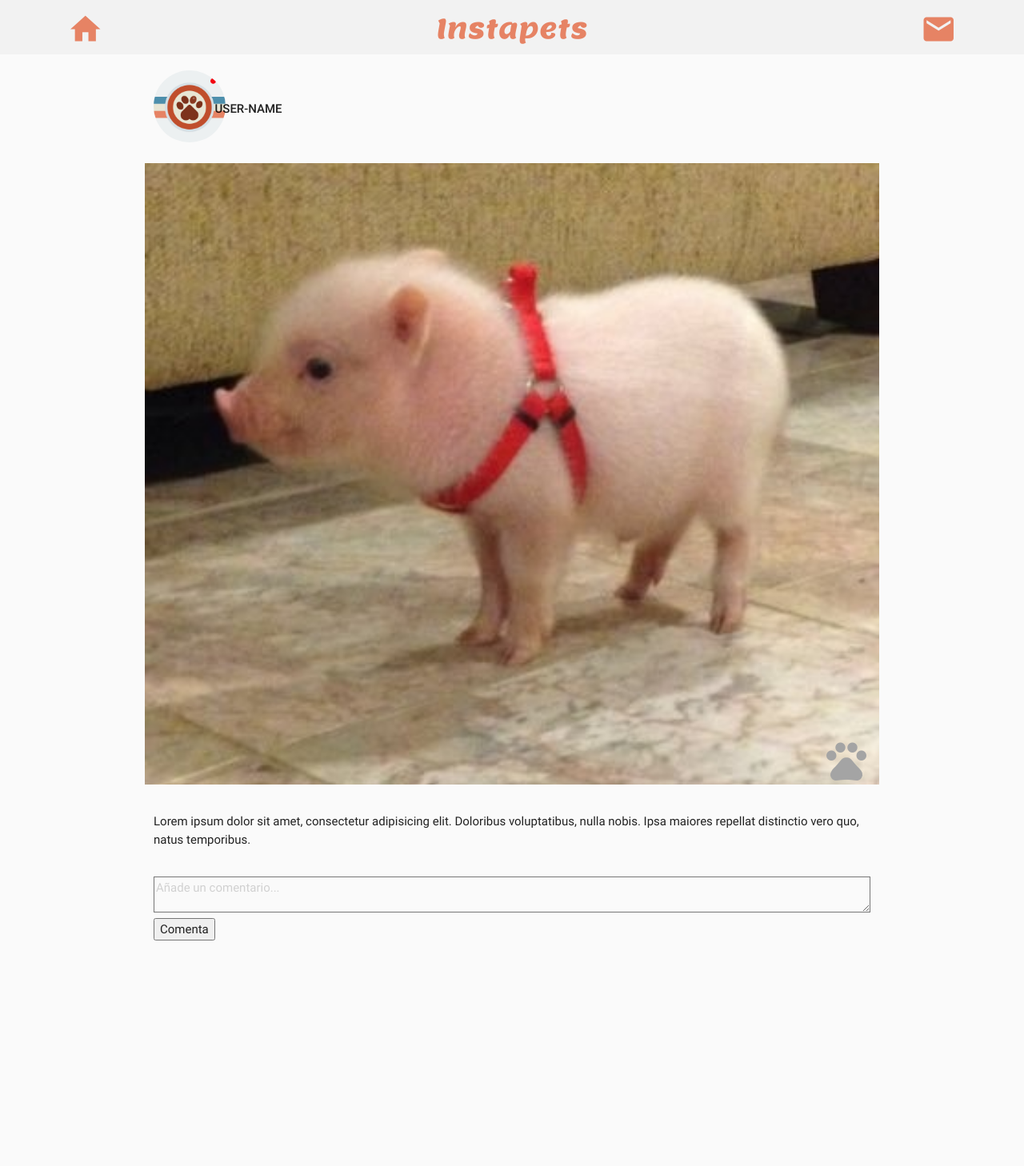
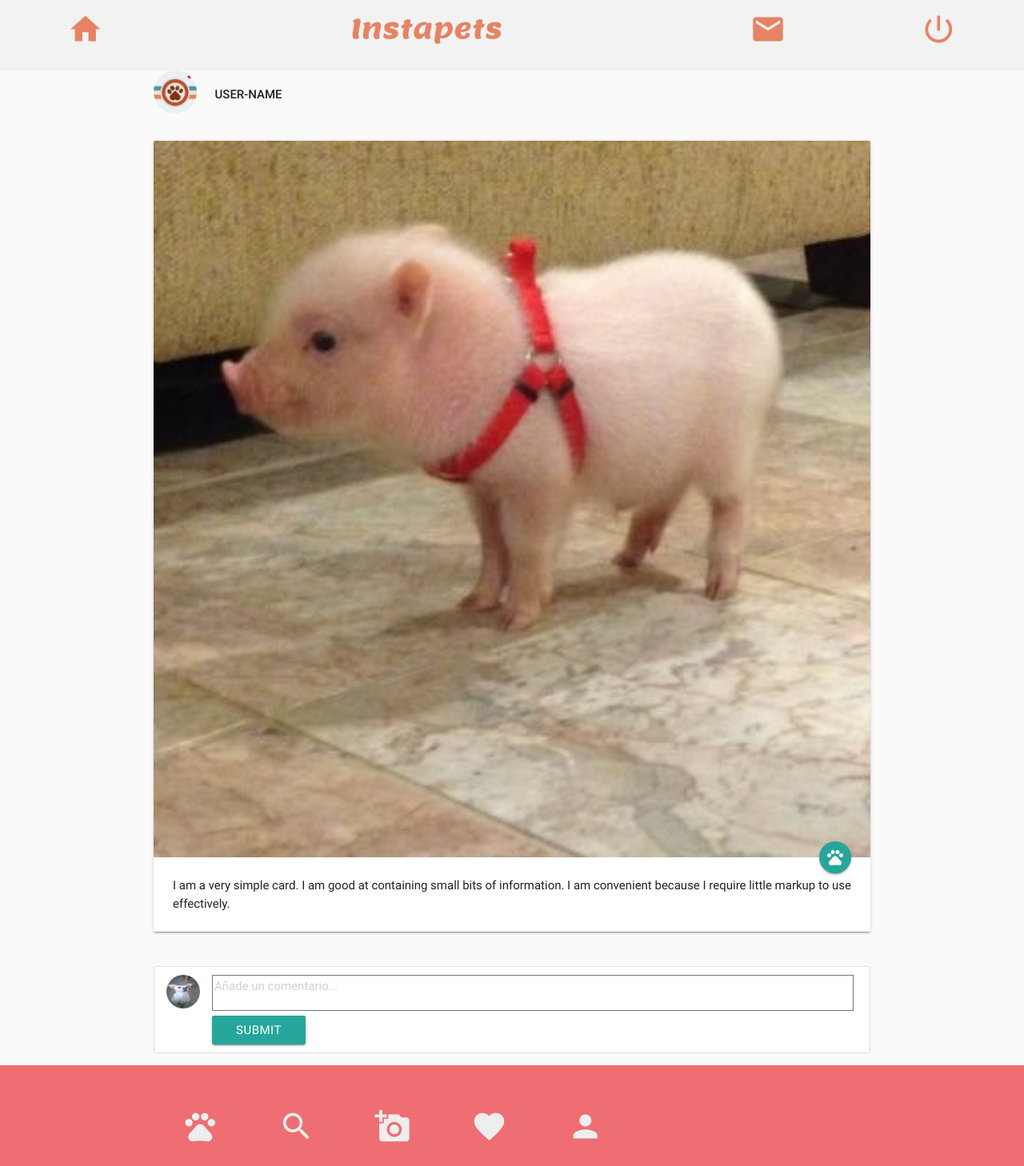
Before and after one commit to bimiriya/instapets, a plain HTML site: page inicio.html in a window 1280 px wide. Shown: the whole page at 80% size. Before the commit the page ends 1176 px from the top, so only its background shows below. Drawn offline with nearby package versions, Linux system fonts and the light colour scheme.

Commit message:
pagina de inicio

```diff
--- a/assets/css/main.css
+++ b/assets/css/main.css
@@ -1,8 +1,13 @@
 body{
   margin: 0 auto;
   background-color: #FAFAFA;
+  display: flex;
+  min-height: 100vh;
+  flex-direction: column;
 }
-
+ main {
+    flex: 1 0 auto;
+  }
 .logo{
   font-size: 60px;
   font-family: 'Lemon', cursive;
@@ -52,21 +57,24 @@ header{
   font-size: 300%;
   margin-top: 6%;
 }
-.user-photo {
-  width: 7vw;
-  border-radius: 50%;
-}
 .posted-photo {
   background-image: url(../img/pig.jpg);
   background-size: cover;
-  padding-bottom: ;
+  padding-bottom: 1%;
 }
-.post-photo {
-  width: 100%;
+.txt {
+  outline: 0 none;
+  resize: none;
 }
-.pets {
-  font-size: 400%;
-  color: #A4A4A4;
-  float: right;
-  margin-top: 80%;
+.comment-bubble {
+  display: block;
 }
+.page-footer {
+  padding-top: 0;
+}
+a i {
+  padding: 0 4%;
+}
+.upload-photo {
+  color: black;
+}
--- a/assets/js/app.js
+++ b/assets/js/app.js
@@ -16,7 +16,9 @@ $(document).ready(function(){
   $('#btn').click(function(){
     var comment = $('#comment').val();
     $('#comment').val("");
-    var cont = $('#cont');
-    cont.append('<div><p>' + comment + '</p></div>');
+    var cont = $('#comment-cont');
+    cont.append('<div class="chip comment-bubble"><img src="assets/img/golfo.jpg" alt="Contact Person">' + comment + '</div>')
   });
+
+  $('#modal2').modal();
 });
--- a/inicio.html
+++ b/inicio.html
@@ -16,11 +16,14 @@
           <div class="col s2 m2 l2 center-align">
             <i class="material-icons home">home</i>
           </div>
-          <div class="col s8 m8 l8 center-align">
+          <div class="col s6 m6 l6 center-align">
             <h4>Instapets</h4>
           </div>
           <div class="col s2 m2 l2 center-align">
             <i class="material-icons mail">mail</i>
+          </div>
+          <div class="col s2 m2 l2 center-align">
+            <i class="material-icons mail">power_settings_new</i>
           </div>
         </div>
       </header>
@@ -29,20 +32,23 @@
         <div class="container">
           <div class="row valign-wrapper">
             <div class="col s1 m1 l1">
-              <img src="assets/img/logo.png" alt="user-photo" class="user-photo">
+              <img src="assets/img/logo.png" alt="user-photo" class="user-photo responsive-img circle">
             </div>
             <div class="col s11 m11 l11">
               <p><strong>USER-NAME</strong></p>
             </div>
           </div>
-          <div class="row posted-photo">
-            <div class="col s12 m12 l12">
-              <i class="material-icons pets">pets</i>
-            </div>
-          </div>
           <div class="row">
             <div class="col s12 m12 l12">
-              <p class="photo-comment">Lorem ipsum dolor sit amet, consectetur adipisicing elit. Doloribus voluptatibus, nulla nobis. Ipsa maiores repellat distinctio vero quo, natus temporibus.</p>
+              <div class="card">
+                <div class="card-image">
+                  <img src="assets/img/pig.jpg">
+                  <a class="btn-floating halfway-fab waves-effect waves-light"><i class="material-icons pets">pets</i></a>
+                </div>
+                <div class="card-content photo-comment">
+                  <p>I am a very simple card. I am good at containing small bits of information. I am convenient because I require little markup to use effectively.</p>
+                </div>
+              </div>
             </div>
           </div>
         </div>
@@ -50,12 +56,65 @@
 
       <section class="comments">
         <div class="container">
-          <textarea class="txt" id="comment" placeholder="Añade un comentario..."></textarea>
-          <button type="submit" id="btn">Comenta</button>
           <!-- contenedor comentarios -->
-          <div id="cont"></div>
+          <div id="comment-cont"></div>
+          <ul class="collection">
+            <li class="collection-item avatar">
+              <img src="assets/img/golfo.jpg" alt="" class="circle">
+              <textarea class="txt" id="comment" placeholder="Añade un comentario..."></textarea>
+              <a class="waves-effect waves-teal btn" id="btn">Submit</a>
+              <!--<button type="submit" id="btn">Submit</button>-->
+            </li>
+          </ul>
         </div>
       </section>
+
+      <section class="new-post">
+        <div class="container" id="new-photo"></div>
+      </section>
+
+      <footer class="page-footer">
+          <div class="container">
+            <div class="row">
+              <div class="col s12 m12 l12">
+                <a class="grey-text text-lighten-3" href="inicio.html"><i class="material-icons home">pets</i></a>
+                <a class="grey-text text-lighten-3" href="#!"><i class="material-icons home">search</i></a>
+                <a class="grey-text text-lighten-3 modal-trigger" href="#modal2"><i class="material-icons home">add_a_photo</i></a>
+                <div id="modal2" class="modal modal-fixed-footer">
+                  <div class="modal-content upload-photo">
+                    <h4>Sube una foto</h4>
+                    <form action="#">
+                      <div class="file-field input-field">
+                        <div class="btn">
+                          <i class="material-icons home">image</i>
+                          <input type="file">
+                        </div>
+                        <div class="file-path-wrapper">
+                          <input class="file-path validate" type="text">
+                        </div>
+                      </div>
+                    </form>
+                    <div class="row">
+                      <form class="col s12">
+                        <div class="row">
+                          <div class="input-field col s12">
+                            <textarea id="textarea1" class="materialize-textarea"></textarea>
+                            <label for="textarea1">Escribe un comentario</label>
+                          </div>
+                        </div>
+                      </form>
+                    </div>
+                  </div>
+                  <div class="modal-footer">
+                    <a href="#!" class="modal-action modal-close waves-effect waves-green btn-flat" id="agree">Agree</a>
+                  </div>
+                </div>
+                <a class="grey-text text-lighten-3" href="#!"><i class="material-icons home">favorite</i></a>
+                <a class="grey-text text-lighten-3" href="#!"><i class="material-icons home">person</i></a>
+              </div>
+            </div>
+          </div>
+        </footer>
 
 
 
```
